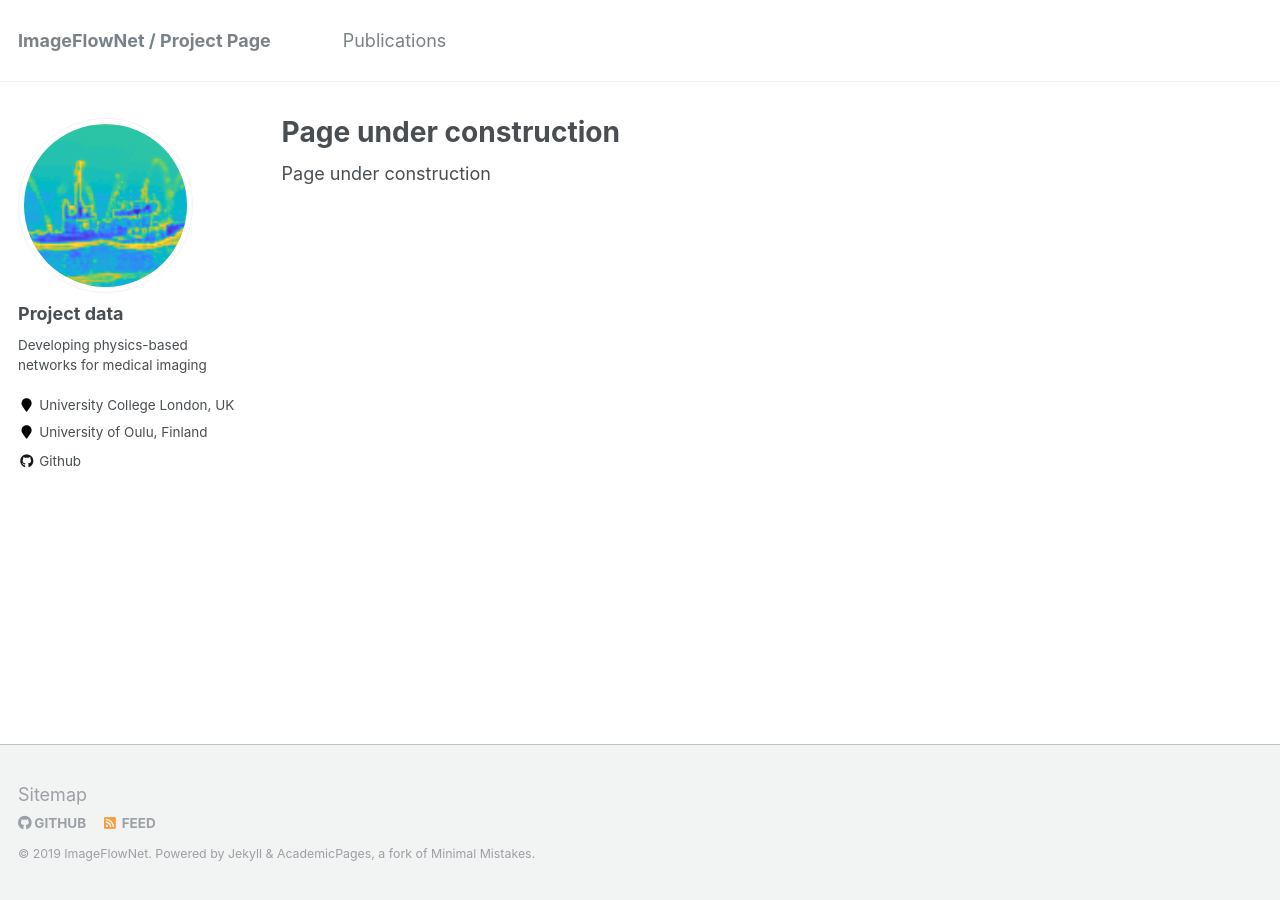
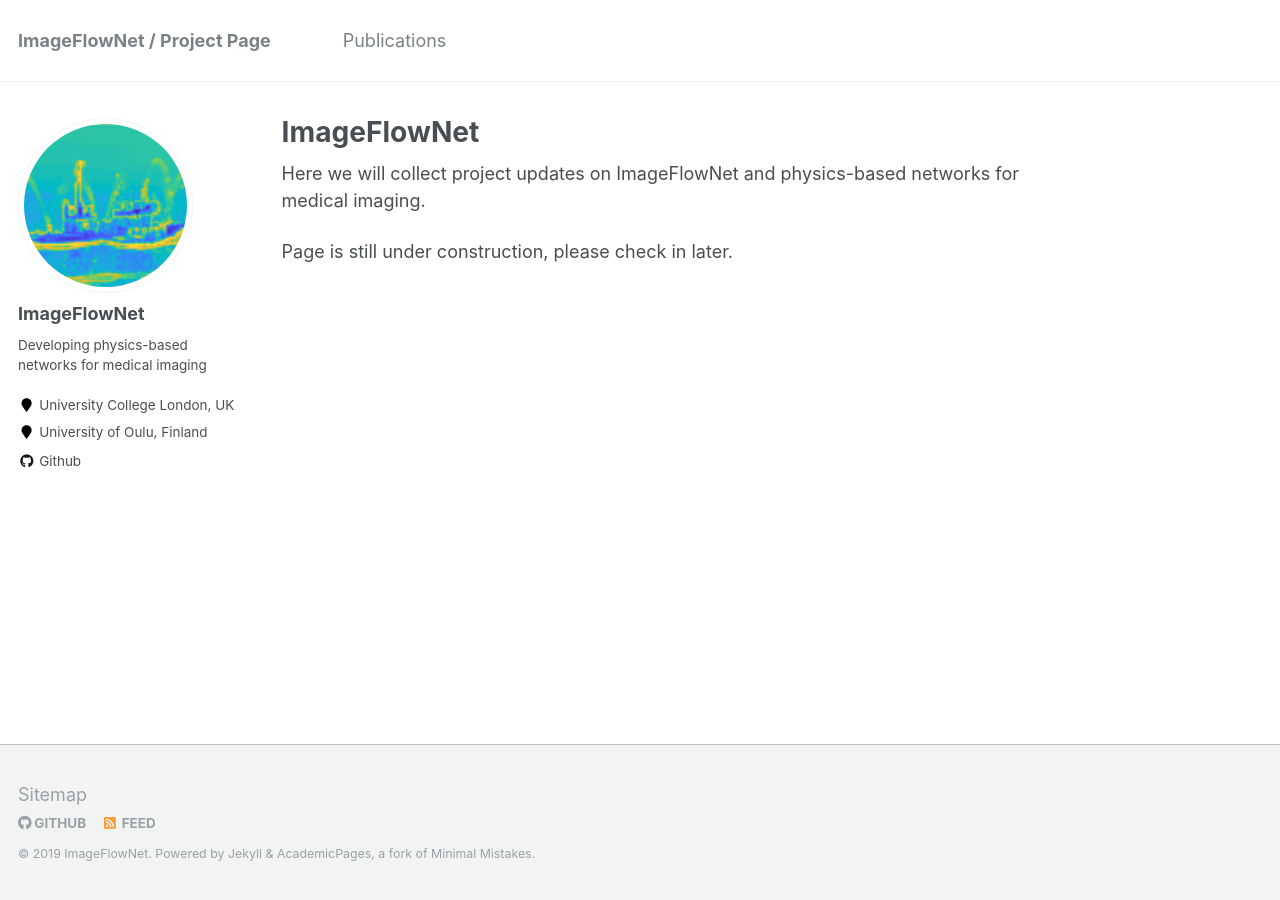
Before and after one commit to imageFlowNet/imageFlowNet.github.io, a Jekyll site: the page built from _pages/about.md, in a window 1280 px wide. Built offline with Jekyll 4.4.1, drawn with Linux system fonts in a browser that asks for light colours.

Commit message:
About update

```diff
--- a/_config.yml
+++ b/_config.yml
@@ -80,7 +80,7 @@ analytics:
 
 # Site Author
 author:
-  name             : "Project data"
+  name             : "ImageFlowNet"
   avatar           : "DiffNetCentral.png"
   bio              : "Developing physics-based networks for medical imaging"
   location         : "University College London, UK"
--- a/_pages/about.md
+++ b/_pages/about.md
@@ -1,6 +1,6 @@
 ---
 permalink: /
-title: "Page under construction"
+title: "ImageFlowNet"
 excerpt: "About me"
 author_profile: true
 redirect_from:
@@ -8,7 +8,10 @@ redirect_from:
   - /about.html
 ---
 
-Page under construction
+Here we will collect project updates on ImageFlowNet and physics-based networks for medical imaging.
+
+Page is still under construction, please check in later.
+
 
 {% for post in site.posts reversed %}
   {% include archive-single.html %}
```
